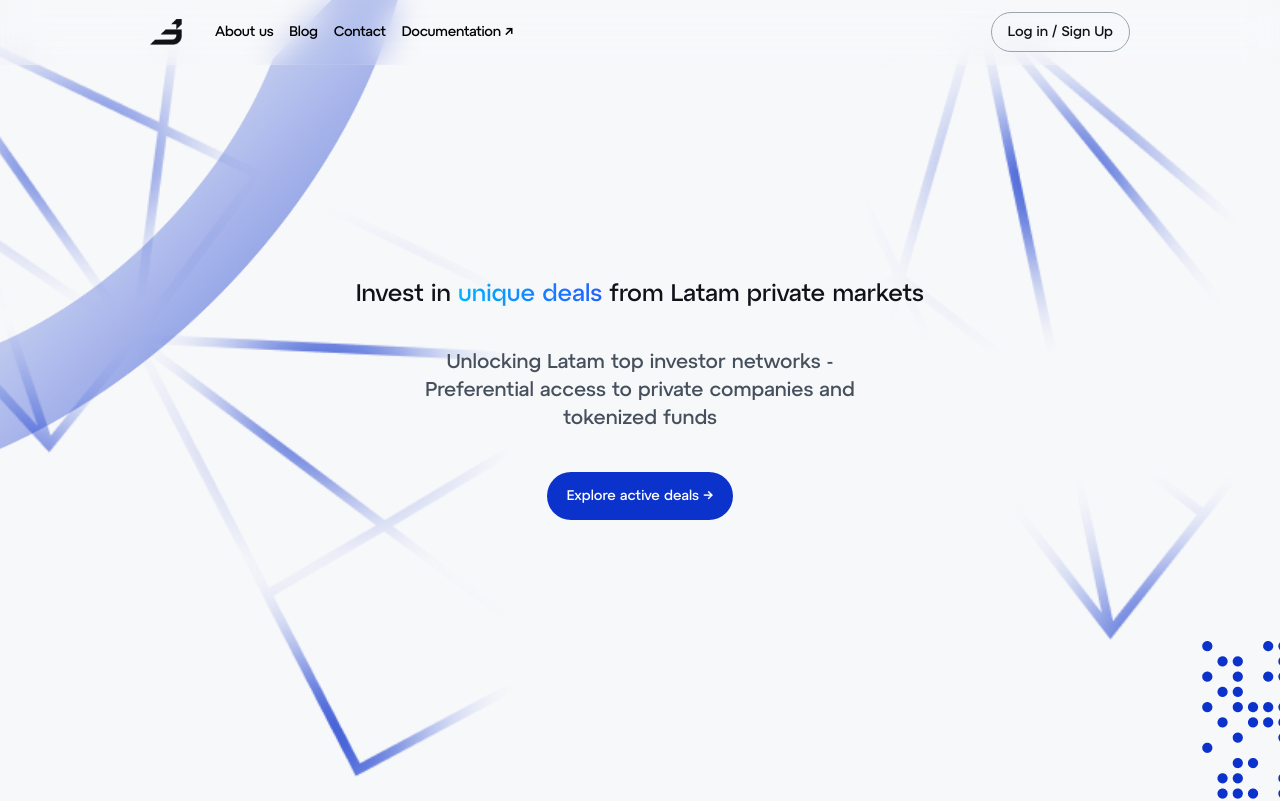
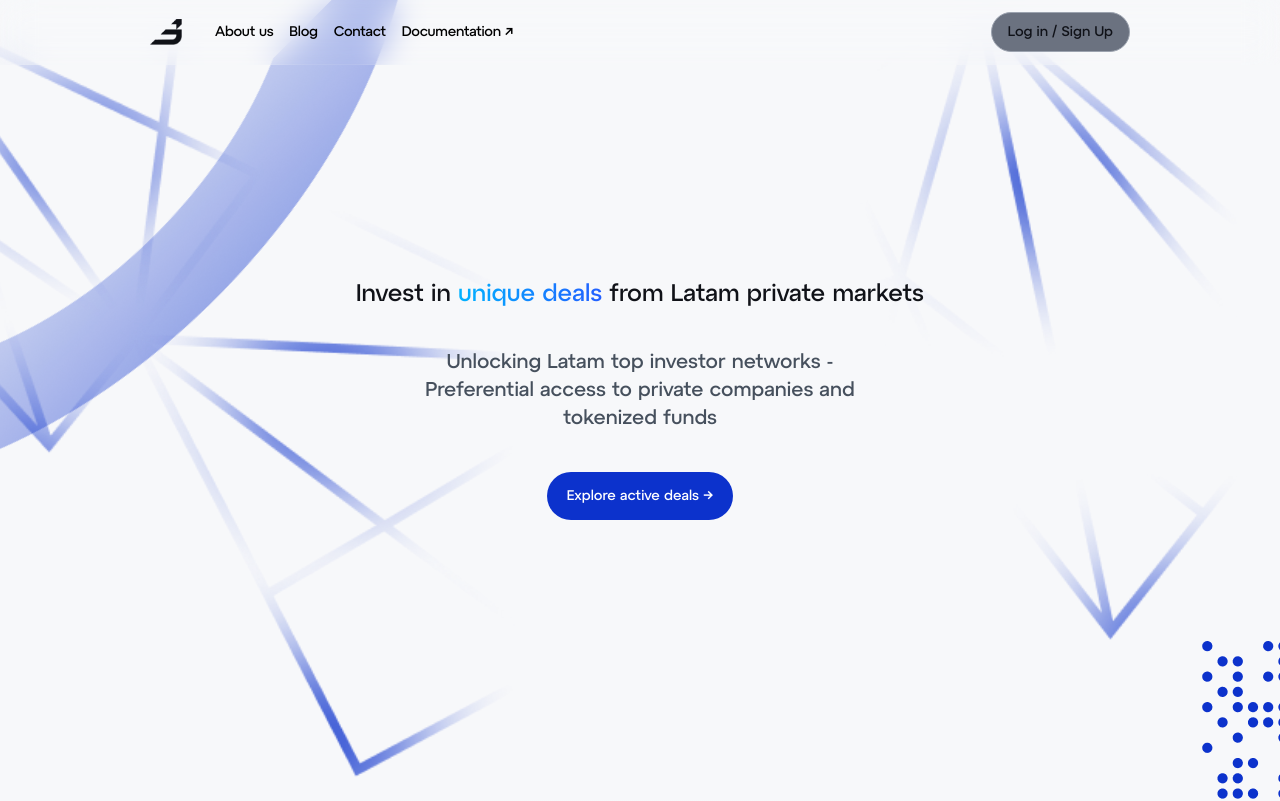
Before and after one commit to boulder-tech/Landing, a Next.js app: page / in a window 1280 px wide. Shown: the top 801 px of the page. Built offline with nearby package versions, Linux system fonts and the light colour scheme.

Commit message:
fix:hamburguer menu

```diff
--- a/src/components/buttons/ghost-button.tsx
+++ b/src/components/buttons/ghost-button.tsx
@@ -12,7 +12,7 @@ const GhostButton = ({ children, onClick, classes, iconBtn }: ghostButtonProps)
     <button
       onClick={onClick}
       className={clsx(
-        "transition-all font-medium duration-200 hover:bg-accent hover:text-white bg-gray-200 border border-gray-400 rounded-full px-4 text-sm h-10 text-foreground-heading flex items-center justify-center",
+        "transition-all font-medium duration-200 hover:bg-accent hover:text-white bg-gray-500 border border-gray-400 rounded-full px-4 text-sm h-10 text-foreground-heading flex items-center justify-center",
         iconBtn && "w-10",
         classes,
       )}
```
